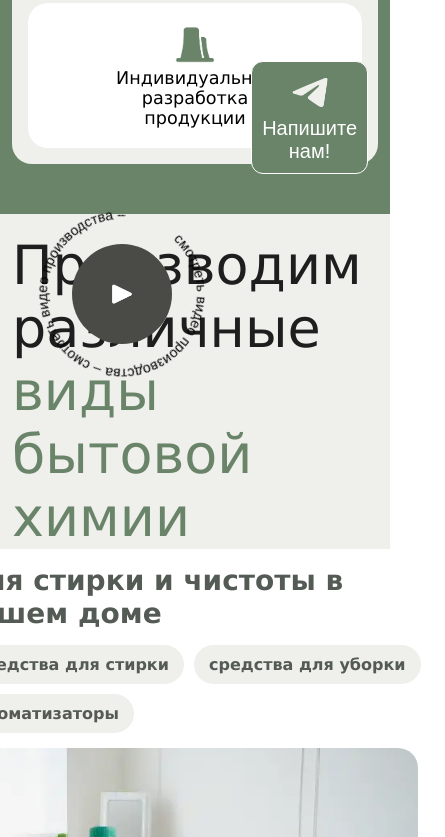
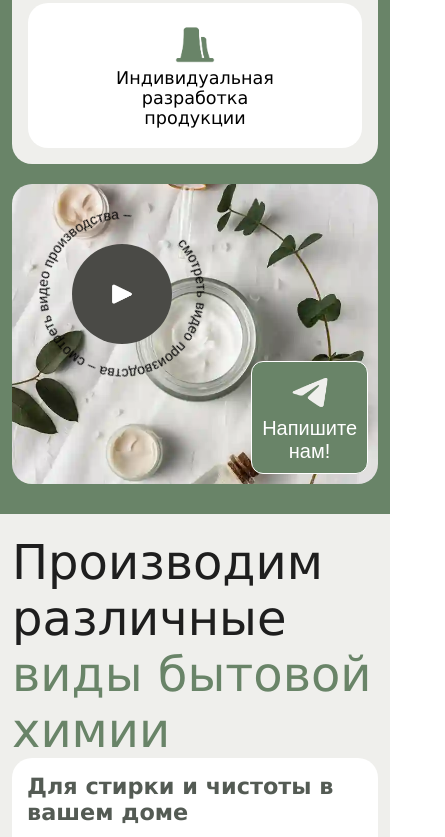
Before and after one commit to HasanboyZafarov/a-sept, a plain HTML site: page index.html in a window 390 px wide. Shown: the part 980-1817 px from the top of the page, 445 px wide, since content can reach past the window. Drawn offline with Linux system fonts and the light colour scheme.

Commit message:
Refactor typography mixins and responsive styles
Introduced heading and title mixins for consistent font sizing and responsive behavior. Updated catalog and hero sections to use these mixins, adjusted media queries for better responsiveness, and enabled user-select globally. Cleaned up redundant styles and improved maintainability.

```diff
--- a/assets/sass/_global.scss
+++ b/assets/sass/_global.scss
@@ -3,7 +3,7 @@
     padding: 0;
     outline: none;
     box-sizing: border-box;
-    // user-select: none;
+    user-select: none;
     transition: all .3s ease;
 }
 
--- a/assets/sass/section/_catalog.scss
+++ b/assets/sass/section/_catalog.scss
@@ -5,7 +5,8 @@
     &__content {
         &__heading {
             color: $black;
-            font-size: 54px;
+            @include heading;
+
 
             span {
                 color: $green;
@@ -31,8 +32,12 @@
                 border-radius: 20px;
                 padding: 15px;
 
+                @media (max-width: 550px) {
+                    min-width: 300px;
+                }
+
                 &__heading {
-                    font-size: 28px;
+                    @include title();
                     color: $text-green;
                     font-weight: 800;
                 }
--- a/assets/sass/section/_hero.scss
+++ b/assets/sass/section/_hero.scss
@@ -100,15 +100,11 @@
             background-repeat: no-repeat;
             background-size: cover;
 
+            @media (max-width: 767px) {
+                height: 300px;
+            }
 
-            @media (max-width: 991px) {
-                min-width: 300px;
-                background: red;
-                background-image: url('../../img/home/hero_right.webp');
-                background-position: center;
-                background-repeat: no-repeat;
-                background-size: cover;
-            }
+
 
             &__top {
                 position: absolute;
--- a/assets/sass/utilities/_mixin.scss
+++ b/assets/sass/utilities/_mixin.scss
@@ -1,16 +1,32 @@
-@mixin title {
+@mixin heading {
     font-size: 4rem;
 
     @media (max-width: 991px) {
+        font-size: 3.75rem;
+    }
+
+    @media (max-width: 768px) {
         font-size: 3.5rem;
     }
 
+    @media (max-width: 576px) {
+        font-size: 3rem;
+    }
+}
+
+@mixin title {
+    font-size: 2rem;
+
+    @media (max-width: 991px) {
+        font-size: 1.5rem;
+    }
+
     @media (max-width: 768px) {
-        font-size: 3rem;
+        font-size: 1rem;
     }
 
     @media (max-width: 576px) {
-        font-size: 2rem;
+        font-size: 1.4rem;
     }
 }
 
```
Also changed, not shown: assets/sass/css/index.min.css, 1 other file.
